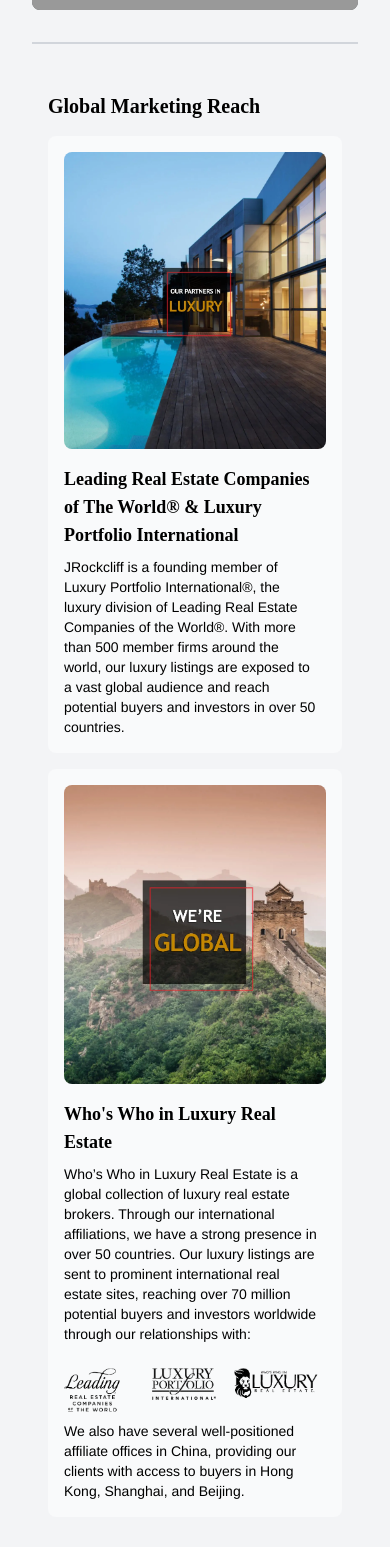
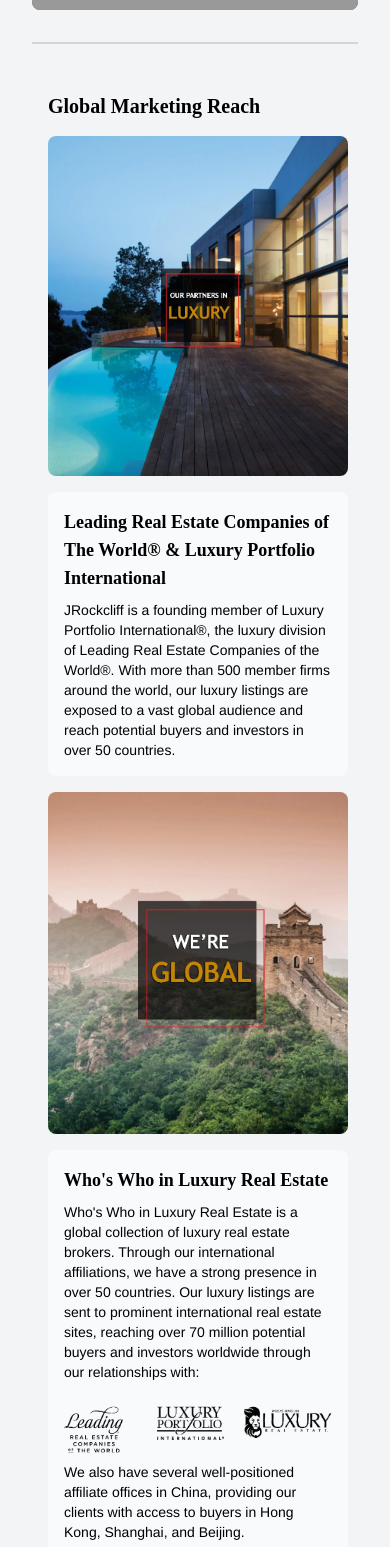
Before and after one commit to clvnknt/wbas-frontend, a React (Create React App) app: page / in a window 390 px wide. Shown: the part 7060-8607 px from the top of the page. Built offline with nearby package versions, Linux system fonts and the light colour scheme.

Commit message:
multiple layout changes for mobile and desktop views

```diff
--- a/src/App.js
+++ b/src/App.js
@@ -303,45 +303,44 @@
 <section className="relative bg-transparent p-4 sm:p-6 mb-4 sm:mb-6 rounded-lg">
   <h2 className="text-xl sm:text-2xl font-bold mb-4 z-10 relative">Global Marketing Reach</h2>
   <div className="flex flex-col sm:flex-row gap-4 sm:gap-6 relative z-0">
-        {/* First Container */}
-        <div className="flex-1 min-w-[250px] sm:min-w-[300px] bg-gray-50 p-4 rounded-lg flex flex-col sm:flex-row items-start relative">
-          {/* Image */}
+
+  <div className="flex flex-col sm:flex-row gap-4">
+  {/* First Container with Image Above */}
+  <div className="flex-1 min-w-[300px] sm:min-w-[400px] flex flex-col">
     <img
       src="./sections/partners/luxury.png"
       alt="Leading Real Estate Companies"
-            className="w-full sm:w-[250px] md:w-[350px] h-auto object-contain rounded-lg mb-4 sm:mb-0 sm:mr-4 sm:self-start transition-transform transform sm:translate-y-0 sm:relative"
+      className="w-full sm:w-[200px] md:w-[250px] h-auto object-contain rounded-lg mb-4 mx-auto"
     />
-          {/* Content */}
-          <div className="flex-1 pr-2 sm:pr-4">
+    <div className="bg-gray-50 p-4 rounded-lg flex flex-col flex-grow">
       <h3 className="text-lg sm:text-xl font-semibold mb-2">Leading Real Estate Companies of The World® & Luxury Portfolio International</h3>
-            <p className="text-sm sm:text-base">
+      <p className="text-sm sm:text-base flex-grow">
         JRockcliff is a founding member of Luxury Portfolio International®, the luxury division of Leading Real Estate Companies of the World®. With more than 500 member firms around the world, our luxury listings are exposed to a vast global audience and reach potential buyers and investors in over 50 countries.
       </p>
     </div>
   </div>
 
-        {/* Second Container */}
-        <div className="flex-1 min-w-[250px] sm:min-w-[400px] bg-gray-50 p-4 rounded-lg flex flex-col sm:flex-row items-start relative">
-          {/* Image */}
+  {/* Second Container with Image Above */}
+  <div className="flex-1 min-w-[300px] sm:min-w-[400px] flex flex-col">
     <img
       src="./sections/partners/global.png"
       alt="Who's Who in Luxury Real Estate"
-            className="w-full sm:w-[250px] md:w-[350px] h-auto object-contain rounded-lg mb-4 sm:mb-0 sm:mr-4 sm:self-start transition-transform transform sm:translate-y-0 sm:relative"
+      className="w-full sm:w-[200px] md:w-[250px] h-auto object-contain rounded-lg mb-4 mx-auto"
     />
-          {/* Content */}
-          <div className="flex-1 pr-2 sm:pr-4">
+    <div className="bg-gray-50 p-4 rounded-lg flex flex-col flex-grow">
       <h3 className="text-lg sm:text-xl font-semibold mb-2">Who's Who in Luxury Real Estate</h3>
       <p className="text-sm sm:text-base">
-              Who’s Who in Luxury Real Estate is a global collection of luxury real estate brokers. Through our international affiliations, we have a strong presence in over 50 countries. Our luxury listings are sent to prominent international real estate sites, reaching over 70 million potential buyers and investors worldwide through our relationships with:
+        Who's Who in Luxury Real Estate is a global collection of luxury real estate brokers. Through our international affiliations, we have a strong presence in over 50 countries. Our luxury listings are sent to prominent international real estate sites, reaching over 70 million potential buyers and investors worldwide through our relationships with:
       </p>
       <img
         src="./sections/partners/RealEstatePortals-L.png"
         alt="Real Estate Portals"
         className="w-full h-auto object-cover mt-4 rounded-lg"
       />
-            <p className="mt-2 sm:mt-4 text-sm sm:text-base">
+      <p className="mt-2 sm:mt-4 text-sm sm:text-base flex-grow">
         We also have several well-positioned affiliate offices in China, providing our clients with access to buyers in Hong Kong, Shanghai, and Beijing.
       </p>
+    </div>
   </div>
 </div>
   </div>
@@ -357,8 +356,6 @@
       className="w-[200px] sm:w-[250px] md:w-[300px] h-auto object-cover rounded-lg"
     />
   </div>
-
-
       {/* Marketing Tabs */}
       <div className="flex-1">
         <MarketingTabs />
@@ -366,9 +363,6 @@
     </div>
   </section>
 </section>
-
-
-
 
     <section className="relative text-white bg-black  rounded-lg p-8 mb-6">
       <img
--- a/src/components/Navbar.js
+++ b/src/components/Navbar.js
@@ -19,7 +19,7 @@
       }
       setPrevScrollY(currentScrollY);
 
-      // Show extra navbar when scrolling past the bottom of the Services section
+      // Show extra navbar when scrolling past the bottom of the Services sections
       const servicesSection = document.querySelector('#services-header-section');
       if (servicesSection) {
         const sectionBottom = servicesSection.getBoundingClientRect().bottom + window.scrollY;
```
Lines whose indentation alone changed are shown as unchanged.
